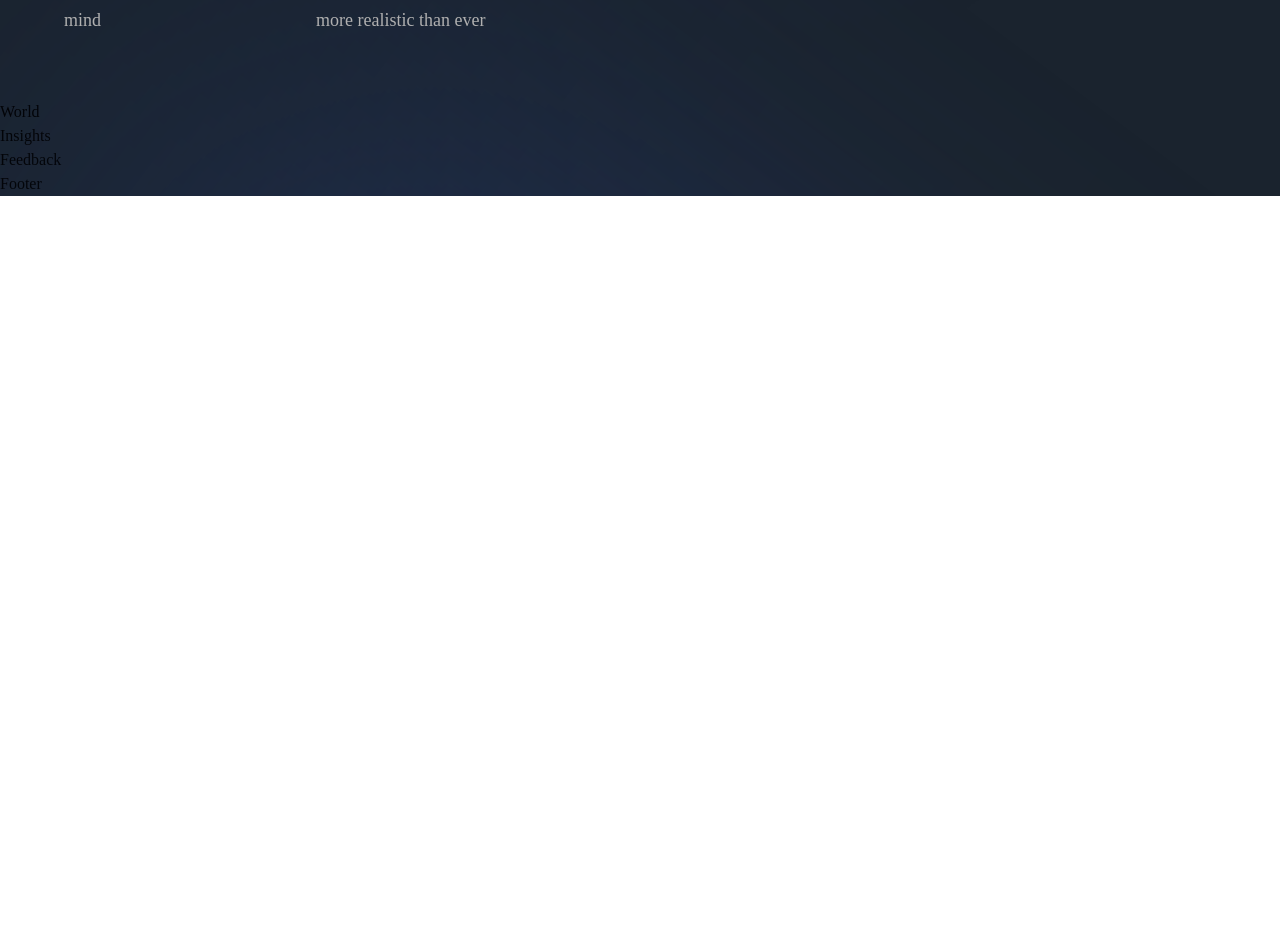
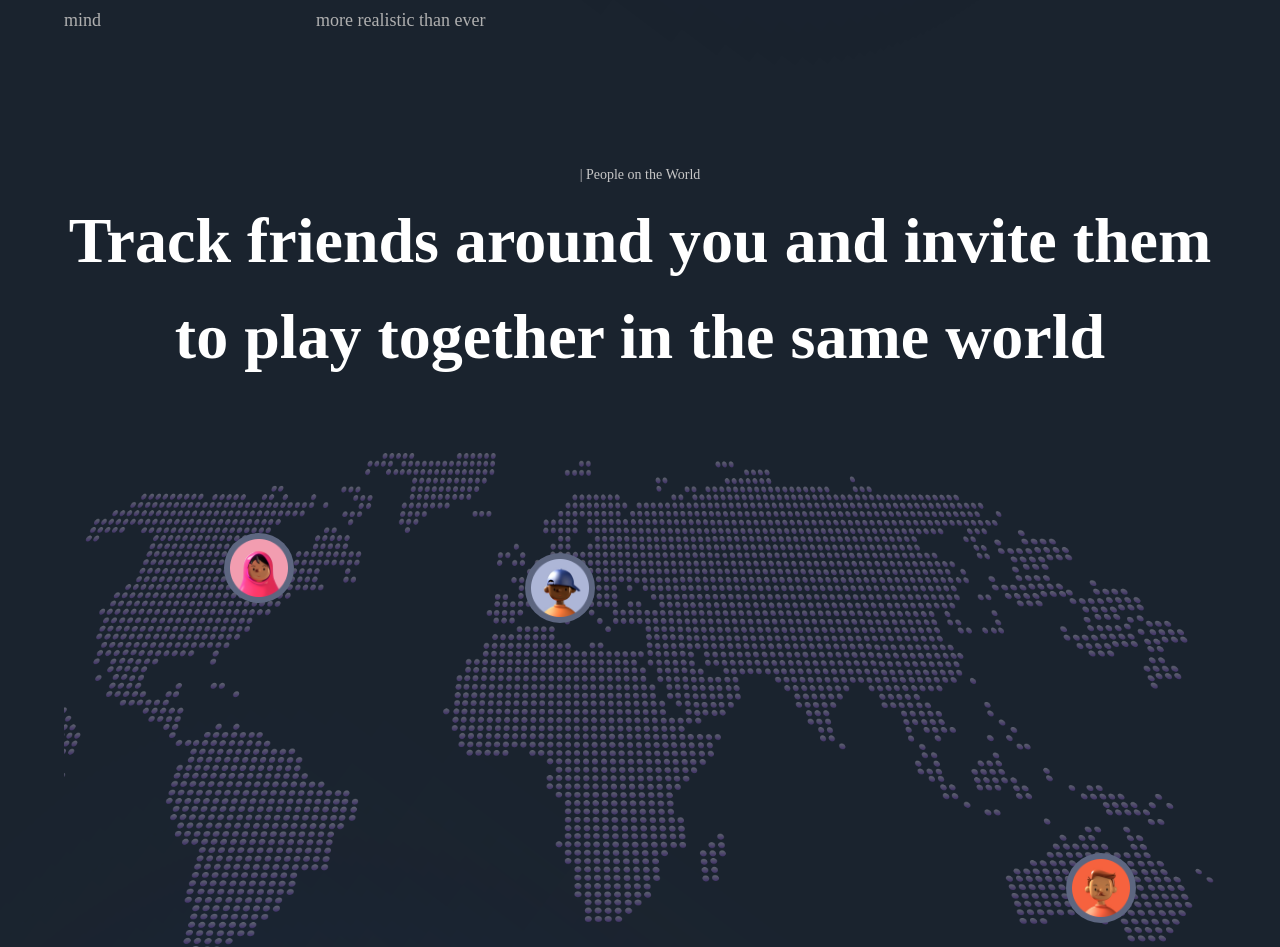
Before and after one commit to itsDaiton/metaversus, a Next.js app: page / in a window 1280 px wide. Shown: the part 4045-4992 px from the top of the page. Before the commit the page ends 4241 px from the top, so only its background shows below. Built offline with nearby package versions, Linux system fonts and the light colour scheme; a web font is replaced by a local one.

Commit message:
world and insights sections

```diff
--- /dev/null
+++ b/components/InsightsCard.jsx
@@ -0,0 +1,33 @@
+import React from 'react'
+import { motion } from 'framer-motion'
+import { fadeIn } from '@/utils/motion'
+
+const InsightsCard = ({ imgUrl, title, subtitle, index }) => {
+  return (
+    <motion.div
+      variants={fadeIn('up', 'spring', index * 0.5, 1)}
+      className='flex md:flex-row flex-col gap-4'
+    >
+      <img
+        src={imgUrl}
+        alt='planet'
+        className='md:w-[270px] w-full h-[250px] rounded-[32px] object-cover'
+      />
+      <div className='w-full flex justify-between items-center'>
+        <div className='flex-1 md:ml-[62px] flex flex-col max-w-[650px]'>
+          <h4 className='font-normal lg:text-[42px] text-[24px] text-white'>{title}</h4>
+          <p className='mt-[16px] font-normal lg:text-[20px] text-[14px] text-secondary-white'>{subtitle}</p>
+        </div>
+        <div className='lg:flex hidden items-center justify-center w-[100px] h-[100px] rounded-full bg-transparent border-[2px] border-white'>
+          <img
+            src='arrow.svg'
+            alt='arrow'
+            className='w-[40%] h-[40%] object-contain'
+          />
+        </div>
+      </div>
+    </motion.div>
+  )
+}
+
+export default InsightsCard
--- a/sections/GetStarted.jsx
+++ b/sections/GetStarted.jsx
@@ -34,7 +34,7 @@ const GetStarted = () => {
           className='flex-[0.75] flex justify-center flex-col'
         >
           <TypingText title='| How Metaverusus Works'/>
-          <TitleText title={<>Get started with just a few click</>} />
+          <TitleText title={<>Get started with just a few clicks</>} />
           <div className='mt-[31px] flex flex-col max-w-[370px] gap-[24px]'>
             {features.map((feature, index) => (
               <StartSteps
--- a/sections/Insights.jsx
+++ b/sections/Insights.jsx
@@ -1,10 +1,32 @@
 'use client';
 import React from 'react'
+import { motion } from 'framer-motion';
+import { staggerContainer } from '../utils/motion';
+import { TitleText, TypingText } from '../components/CustomTexts';
+import { insights } from '../constants/data'
+import InsightsCard from '../components/InsightsCard';
 
 const Insights = () => {
   return (
-    <section>
-      Insights
+    <section className='sm:p-16 xs:p-8 px-6 py-12 relative z-10'>
+      <motion.div
+        variants={staggerContainer}
+        initial='hidden'
+        whileInView='show'
+        viewport={{
+          once: false,
+          amount: 0.25
+        }}
+        className='2xl:max-w-[1280px] w-full mx-auto flex flex-col'
+      >
+        <TypingText title='| Insight' textStyles='text-center'/>
+        <TitleText title='Insight about metaverse' textStyles='text-center'/>
+        <div className='mt-[50px] flex flex-col gap-[30px]'>
+          {insights.map((insight, index) => (
+            <InsightsCard key={`insight-${index}`} {...insight} index={index + 1}/>
+          ))}
+        </div>
+      </motion.div>
     </section>
   )
 }
--- a/sections/WhatsNew.jsx
+++ b/sections/WhatsNew.jsx
@@ -4,8 +4,7 @@ import { motion } from 'framer-motion';
 import { staggerContainer, fadeIn, planetVariants } from '../utils/motion';
 import { TitleText, TypingText } from '../components/CustomTexts';
 import { newFeatures } from '../constants/data'
-import StartSteps from '../components/StartSteps';
-import NewFeatures from '@/components/NewFeatures';
+import NewFeatures from '../components/NewFeatures';
 
 const WhatsNew = () => {
   return (
--- a/sections/World.jsx
+++ b/sections/World.jsx
@@ -1,10 +1,63 @@
 'use client';
 import React from 'react'
+import { motion } from 'framer-motion';
+import { staggerContainer, fadeIn } from '../utils/motion';
+import { TitleText, TypingText } from '../components/CustomTexts';
 
 const World = () => {
   return (
-    <section>
-      World
+    <section className='sm:p-16 xs:p-8 px-6 py-12 relative z-10'>
+      <motion.div
+        variants={staggerContainer}
+        initial='hidden'
+        whileInView='show'
+        viewport={{
+          once: false,
+          amount: 0.25
+        }}
+        className='2xl:max-w-[1280px] w-full mx-auto flex flex-col'
+      >
+        <TypingText title='| People on the World' textStyles='text-center'/>
+        <TitleText
+          title={
+          <>
+            Track friends around you and invite them to play together in the same world
+          </>
+          }
+          textStyles='text-center'
+        />
+        <motion.div
+          variants={fadeIn('up', 'tween', 0.3, 1)}
+          className='relative mt-[68px] flex w-full h-[550px]'
+        >
+          <img
+            src='/map.png'
+            alt='map'
+            className='w-full h-full object-cover'
+          />
+          <div className='positon absolute bottom-20 right-20 w-[70px] h-[70px] p-[6px] rounded-full bg-[#5d6680]'>
+            <img
+              src='people-01.png'
+              alt='people'
+              className='w-full h-full'
+            />
+          </div>
+          <div className='positon absolute top-20 left-[160px] w-[70px] h-[70px] p-[6px] rounded-full bg-[#5d6680]'>
+            <img
+              src='people-02.png'
+              alt='people'
+              className='w-full h-full'
+            />
+          </div>
+          <div className='positon absolute top-[100px] left-[40%] w-[70px] h-[70px] p-[6px] rounded-full bg-[#5d6680]'>
+            <img
+              src='people-03.png'
+              alt='people'
+              className='w-full h-full'
+            />
+          </div>
+        </motion.div>
+      </motion.div>
     </section>
   )
 }
```
